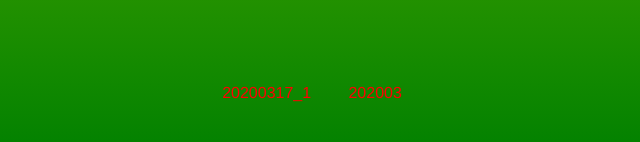
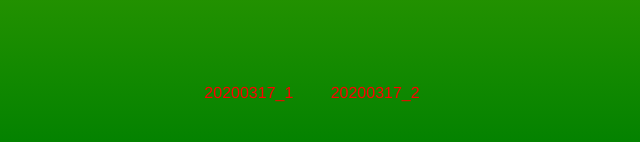
Before and after one commit to gbrlcrdn/ion-ian, a plain HTML site: page index.html in a window 1280 px wide. Shown: the part 2250-2392 px from the top of the page, 328-968 px from the left. Drawn offline with Linux system fonts and the light colour scheme.

Commit message:
Add files via upload

```diff
--- a/index.html
+++ b/index.html
@@ -173,7 +173,7 @@ h1 {font-size:136px;}
   <div class="footer">
     <div class="footernav">
 <a href="1.pdf">20200317_1</a>
-<a href="2.pdf">202003</a>
+<a href="2.pdf">20200317_2</a>
 </div>
     </div>
 
```
